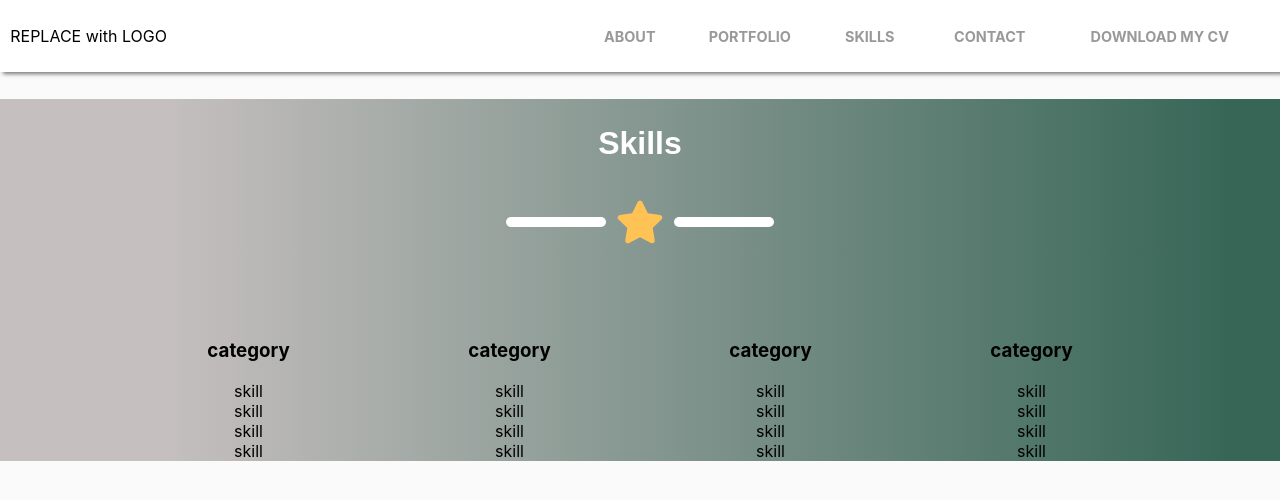
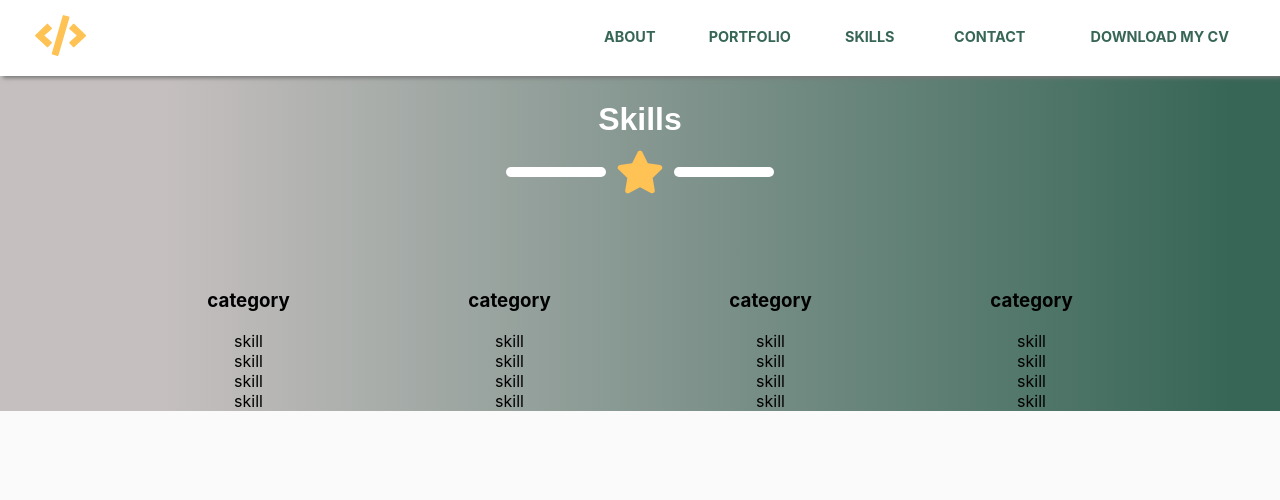
Before and after one commit to elenasacristan/portfolio, a React (Create React App) app: page /Skills in a window 1280 px wide. Shown: the top 500 px of the page. Built offline with nearby package versions, Linux system fonts and the light colour scheme; a web font is replaced by a local one.

Commit message:
Add logo and improve styles

```diff
--- a/src/Components/NavBar/NavBar.css
+++ b/src/Components/NavBar/NavBar.css
@@ -4,17 +4,18 @@
   display: flex;
   background-color: rgb(255, 255, 255);
   padding: 0.8%;
-    box-shadow: 3px 2px 4px #777777 ;
+  box-shadow: 3px 2px 4px #777777;
 }
 
 .NavBar .logo {
   flex: 1;
   display: flex;
   align-content: flex-start;
+  padding-left: 2%;
 }
 
 .NavBar .logo span {
-    margin-top: auto  ;
+  margin-top: auto;
   margin-bottom: auto;
 }
 
@@ -26,8 +27,8 @@
   list-style-type: none;
 }
 
-.NavBar a{
-    color: #999;
+.NavBar a {
+  color: rgb(55, 102, 87);
   font-weight: bold;
   text-transform: uppercase;
   text-decoration: none;
--- a/src/Components/NavBar/NavBar.js
+++ b/src/Components/NavBar/NavBar.js
@@ -1,14 +1,16 @@
 import React from "react";
 import "./NavBar.css";
+import { FaCode } from "react-icons/fa";
 import { BrowserRouter as Router, Link } from "react-router-dom";
 
 export default function NavBar() {
   return (
     <nav className="NavBar">
       <div className="logo">
-        <span>REPLACE with LOGO</span>
+        <span>
+          <Link to="/"><FaCode className="logo-icon" color="#ffc355" size="3.2rem" /></Link>
+        </span>
       </div>
-      {/* <Router> */}
       <ul>
         <li>
           <Link to="/">About</Link>
@@ -26,7 +28,6 @@ export default function NavBar() {
           <Link to="/Download">Download my CV</Link>
         </li>
       </ul>
-      {/* </Router> */}
     </nav>
   );
 }
--- a/src/Components/Skills/Skills.css
+++ b/src/Components/Skills/Skills.css
@@ -8,6 +8,7 @@
 
 .Skills .heading {
   color: white;
+  margin: 0;
 }
 
 .Skills .container {
```
Lines whose indentation alone changed are shown as unchanged.
